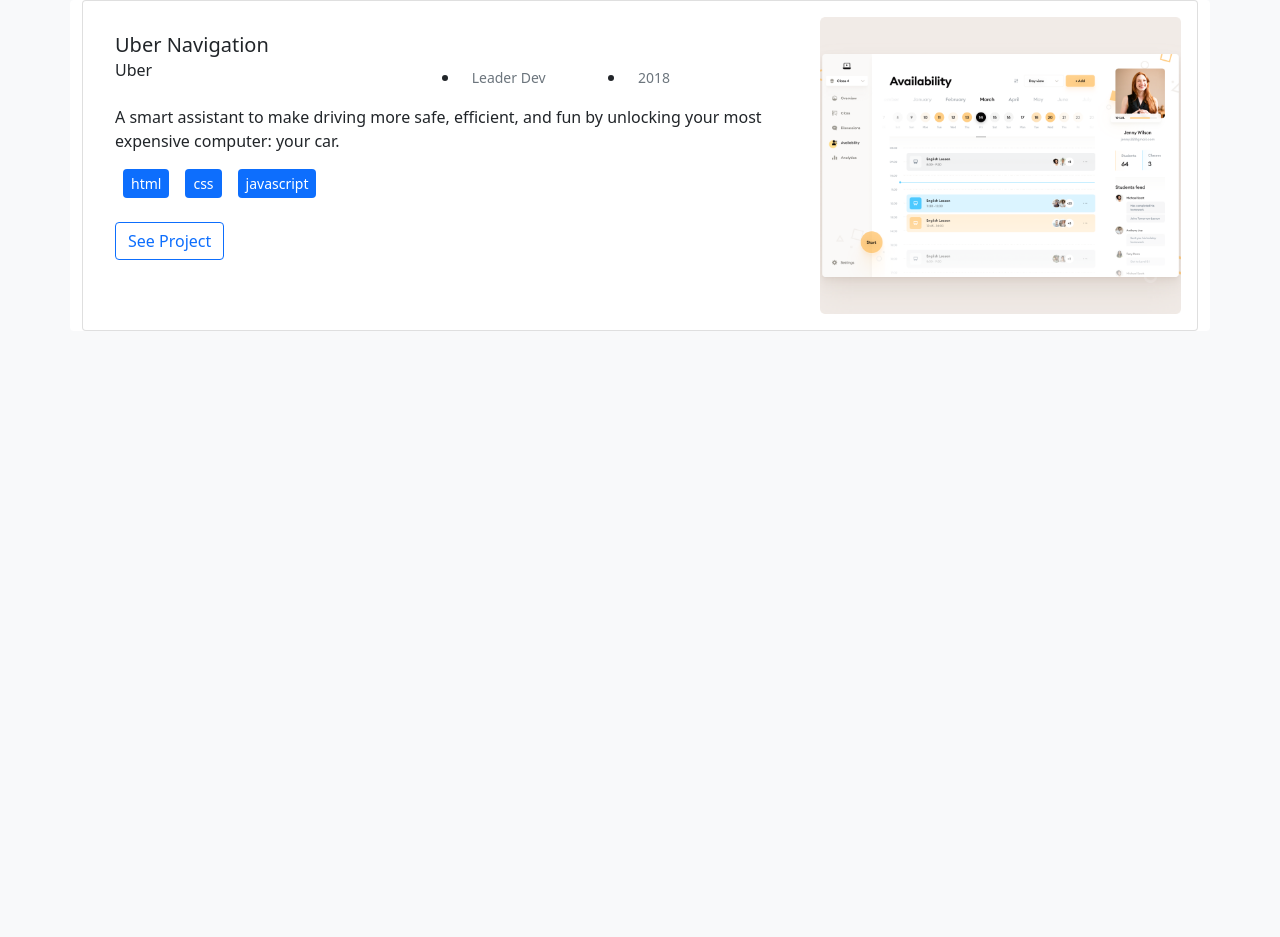
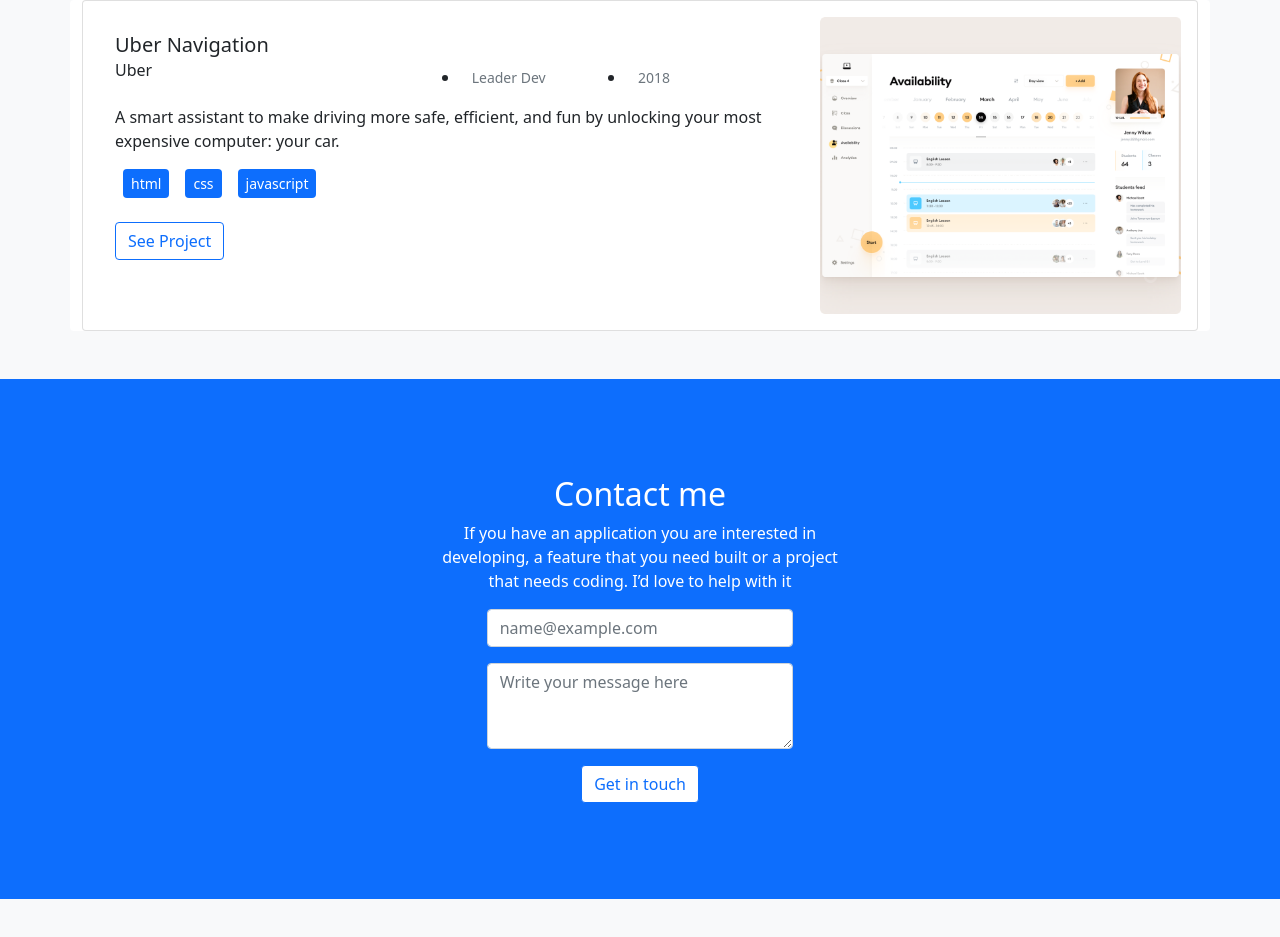
Before and after one commit to ridwanediallo/Portfolio-with-Bootstrap, a plain HTML site: page index.html in a window 1280 px wide. Shown: the part 1899-2836 px from the top of the page. Before the commit the page ends 2278 px from the top, so only its background shows below. Drawn offline with nearby package versions, Linux system fonts and the light colour scheme.

Commit message:
Add form and styling to contactme section

```diff
--- a/index.html
+++ b/index.html
@@ -232,6 +232,25 @@
        </div>
     </section>
 
+    <section class="contactme container-fluid bg-primary ">
+        <div class="pt-5 row justify-content-center text-center mb-5 ">
+            <div class="col-4">
+                <div class=" mt-5 contactme-title text-white ">
+                    <h2 class="font-weight-bold">Contact me</h2>
+                    <p class="text-center  ">If you have an application you are
+                        interested in developing, a feature that you need
+                        built or a project that needs coding.
+                        I’d love to help with it </p>
+                </div>
+                <form class="mx-5 mb-5">
+                        <input type="email" class="form-control mb-3 text-dark" id="exampleFormControlInput1" placeholder="name@example.com">
+                        <textarea class="form-control mb-3 text-black-50" id="exampleFormControlTextarea1" rows="3" placeholder="Write your message here"></textarea>
+                    <div class="">
+                        <button type="button" class="btn mb-5 bg-white btn-outline-primary  ">Get in touch</button>
+                    </div>
+                </form>
+           </div></div>
+    </section>
     <!-- Optional JavaScript; choose one of the two! -->
 
     <!-- Option 1: Bootstrap Bundle with Popper -->
```
